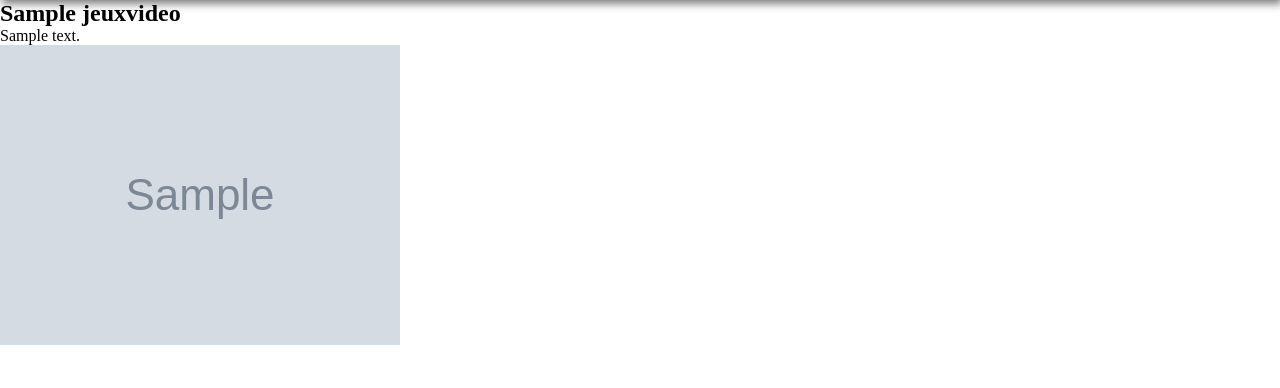
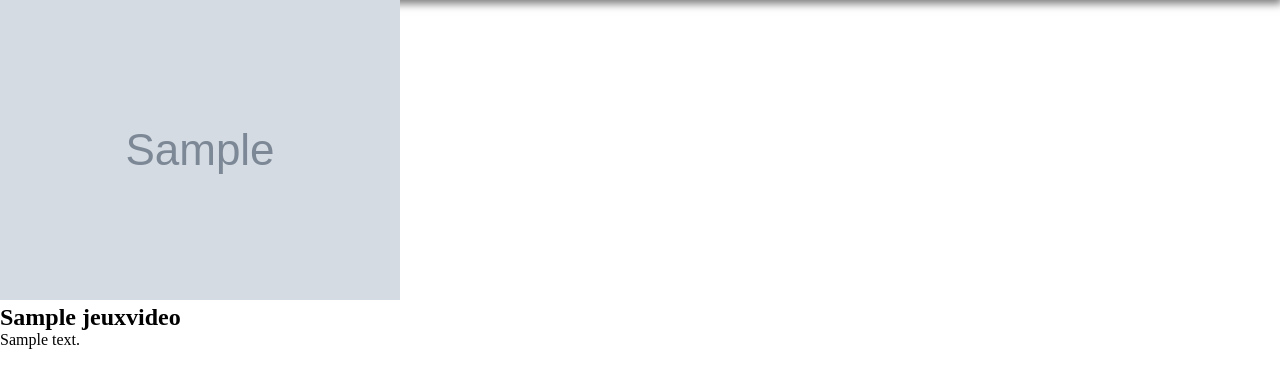
Before and after one commit to Nandoby/ludotheque, a PHP site: page /index.php?action=genres&id=1 in a window 1280 px wide. Shown: the part 97-485 px from the top of the page. Run offline with PHP 8.4, Linux system fonts and the light colour scheme; tables that the repository leaves empty or names only in its code hold one stand-in row (values such as "Sample post"); grey boxes marked "Sample" are stand-in pictures.

Commit message:
ajout de la classe .game

```diff
--- a/pages/genres.php
+++ b/pages/genres.php
@@ -12,10 +12,14 @@
     if ($don = $req->fetch())
     {
         ?>
+        <div class="game">
+            <img src="images/<?= $don['image'] ?>" alt="">
+            <div class="infos">
+                <h2><?= $don['Nom'] ?></h2>
+                <p><?= $don['description'] ?></p>
+            </div>
+        </div>
 
-        <h2><?= $don['Nom'] ?></h2>
-        <p><?= $don['description'] ?></p>
-        <img src="images/<?= $don['image'] ?>" alt="">
         <?php
     }
 
```
